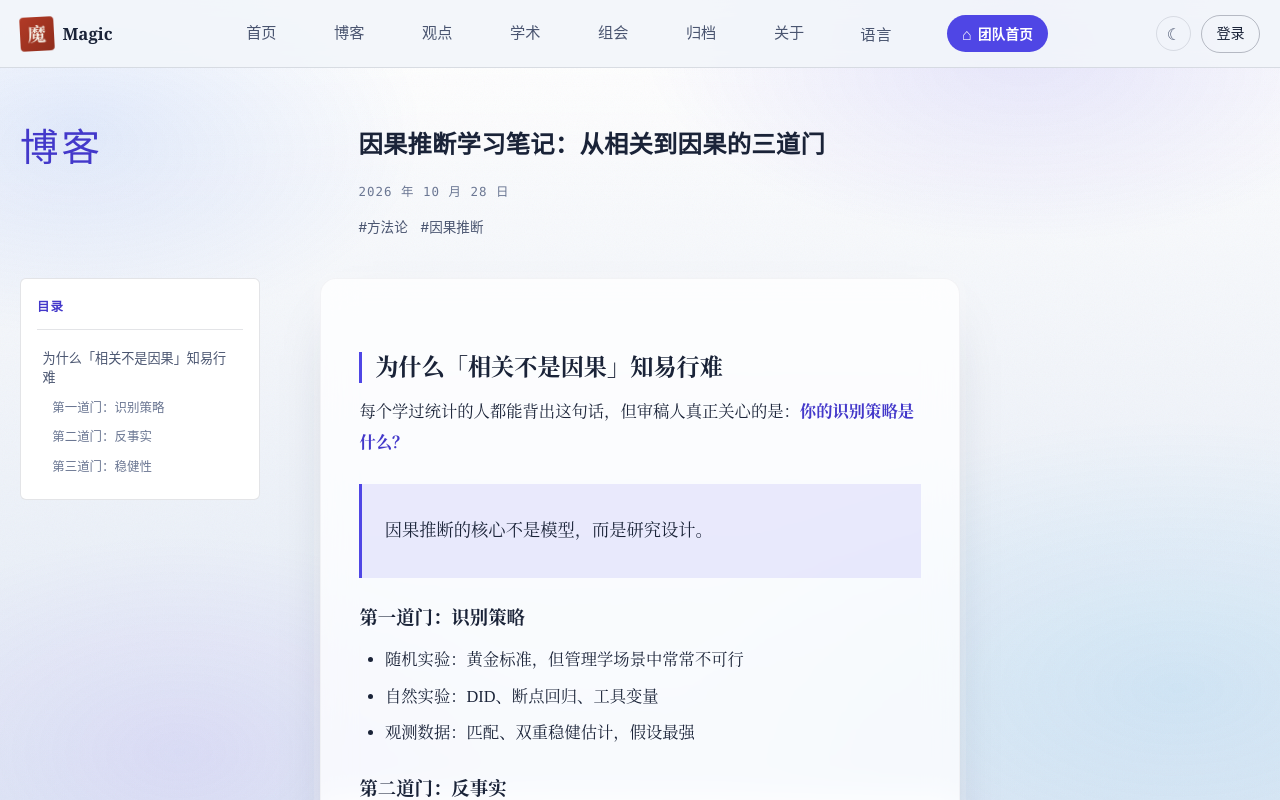
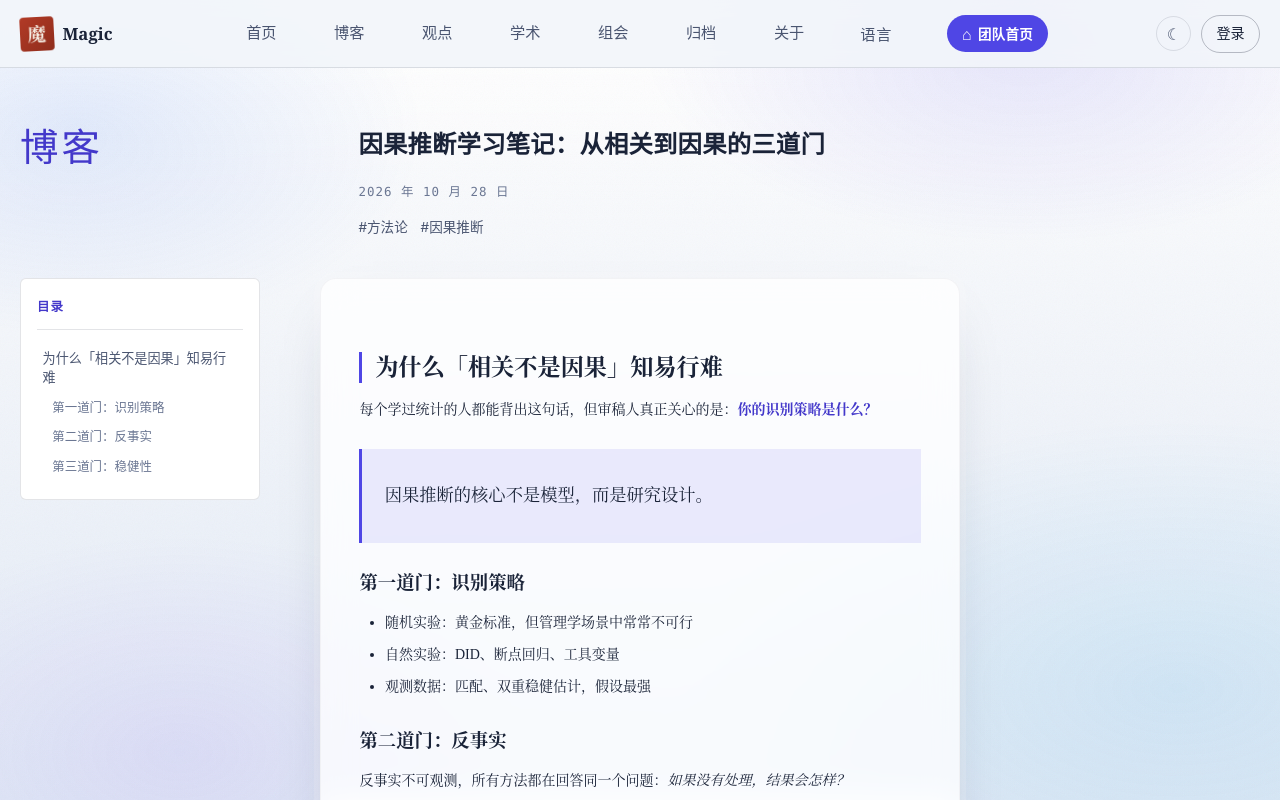
Before and after one commit to domagic/domagic.github.io, a Vue app: page /blog/causal-inference-notes in a window 1280 px wide. Shown: the top 800 px of the page. Built offline with nearby package versions, Linux system fonts and the light colour scheme.

Commit message:
style(markdown): reduce body font size to 14px

```diff
--- a/src/components/MarkdownView.vue
+++ b/src/components/MarkdownView.vue
@@ -48,7 +48,7 @@ watch(
 .markdown {
   /* 正文英文统一 Times New Roman，中文回退衬线；代码/公式各自保留原字体 */
   font-family: var(--font-reading);
-  font-size: 1.02rem;
+  font-size: 0.875rem;
   line-height: 1.9;
 }
 
```
